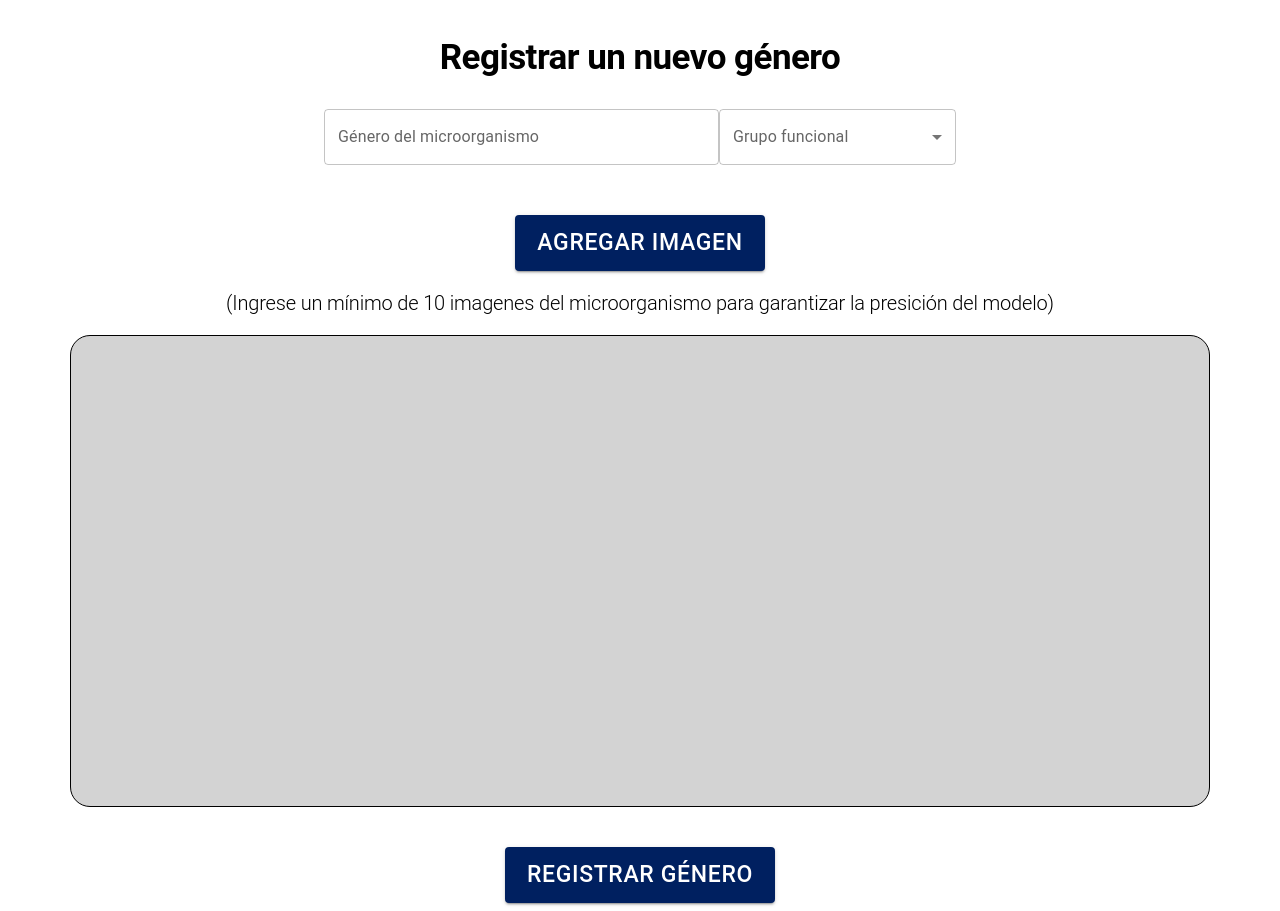
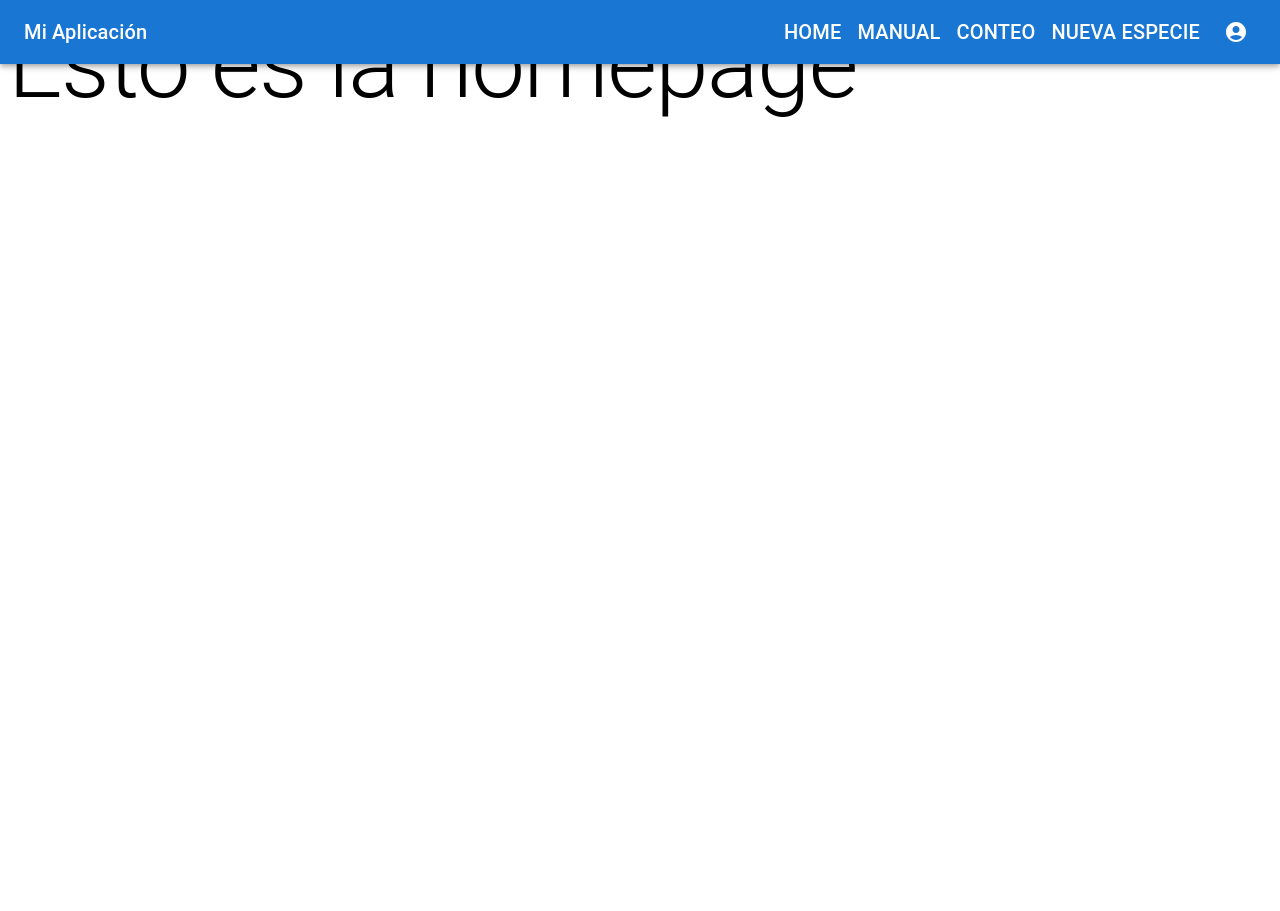
Before and after one commit to FabricioAA223/SoftwareDesignProject, a React (Create React App) app: page / in a window 1280 px wide. After the commit the page ends 800 px from the top, so only its background shows below. Built offline with nearby package versions, Linux system fonts and the light colour scheme.

Commit message:
Se enruto la aplicacion

```diff
--- /dev/null
+++ b/src/Router/AppRouter.jsx
@@ -0,0 +1,35 @@
+import { createBrowserRouter,
+    createRoutesFromElements, Route } from "react-router-dom";
+
+import NewGender from '../pages/newGender/NewGender'
+import NewCount from '../pages/newCount/NewCount'
+import RegisteredMicroorganisms from '../pages/registeredMicroorganisms/RegisteredMicroorganisms'
+import RegisteredUsers from '../pages/registeredUsers/RegisteredUsers'
+import Stats from '../pages/stats/Stats'
+import Login from '../pages/loginUsers/Login'
+
+import NavigationBar from "../pages/navBar/NavigationBar";
+import ForgotPassword from "../pages/forgotPassword/ForgotPassword";
+import NotFoundPage from '../pages/notFoundPage/NotFoundPage'
+import Landing from "../pages/landingPage/Landing";
+
+export const AppRouter = createBrowserRouter(
+    createRoutesFromElements(
+        <Route path="/" element={<NavigationBar/>}>
+            <Route index element={<Landing />} />
+
+            <Route path="login" element={<Login />}/>
+            <Route path="forgot_password" element={<ForgotPassword />} />
+
+            <Route path="new_gender" element={<NewGender />} />
+            <Route path="new_count" element={<NewCount />} />
+
+            <Route path="registered_microorganisms" element={<RegisteredMicroorganisms />} />
+            <Route path="registered_users" element={<RegisteredUsers />} />
+
+            <Route path="stats" element={<Stats />} />
+
+            <Route path="*" element={<NotFoundPage />} />
+        </Route>
+    )
+)
--- a/src/index.js
+++ b/src/index.js
@@ -1,9 +1,10 @@
 import React from 'react';
 import ReactDOM from 'react-dom/client';
-import NewGender from '../src/pages/newGender/NewGender'
+import { AppRouter } from './Router/AppRouter';
+import { RouterProvider } from 'react-router-dom';
 const root = ReactDOM.createRoot(document.getElementById('root'));
 root.render(
   <React.StrictMode>
-    <NewGender />
+    <RouterProvider router={AppRouter} />
   </React.StrictMode>
 );
--- a/src/pages/landingPage/Landing.jsx
+++ b/src/pages/landingPage/Landing.jsx
@@ -1,11 +1,10 @@
+import { Typography } from '@mui/material';
 import React from 'react';
-import NavigationBar from '../navBar/NavigationBar';
 
 function Landing() {
   return (
     <div>
-      <NavigationBar isLandingPage={true} />
-      {/* Resto del contenido de tu página de inicio */}
+      <Typography variant='h1'>Esto es la homepage</Typography>
     </div>
   );
 }
--- a/src/pages/navBar/NavigationBar.jsx
+++ b/src/pages/navBar/NavigationBar.jsx
@@ -1,9 +1,11 @@
 import React from 'react';
-import { AppBar, Toolbar, Typography, IconButton, Menu, MenuItem } from '@mui/material';
+import { AppBar, Toolbar, Typography, IconButton, Menu, MenuItem, Box } from '@mui/material';
 import { AccountCircle } from '@mui/icons-material';
-import { useAuth } from '../../ContextAuthentication/AuthContext'; // Importa el contexto
-function NavigationBar({ isLandingPage }) {
-  const { isLoggedIn, setIsLoggedIn } = useAuth(); // Usa el hook de autenticación para obtener el estado de inicio de sesión y la función para cambiarlo
+import { Outlet } from 'react-router-dom';
+// import { useAuth } from '../../ContextAuthentication/AuthContext'; // Importa el contexto
+export default function NavigationBar(){
+  // const { isLoggedIn, setIsLoggedIn } = useAuth(); // Usa el hook de autenticación para obtener el estado de inicio de sesión y la función para cambiarlo
+  const [isLoggedIn, setIsLoggedIn] = React.useState(true); // Usa el hook de autenticación para obtener el estado de inicio de sesión y la función para cambiarlo
   const [anchorEl, setAnchorEl] = React.useState(null);
 
   const handleMenuOpen = (event) => {
@@ -13,14 +15,15 @@ function NavigationBar({ isLandingPage }) {
   const handleMenuClose = () => {
     setAnchorEl(null);
   };
-  const handleChangeCredentials = () => {
-    // Agrega aquí la lógica para cambiar las credenciales del usuario
-    // Por ejemplo, puedes abrir un cuadro de diálogo o navegar a una página de cambio de credenciales
-    console.log('Cambiar Credenciales');
-    handleMenuClose(); // Cierra el menú después de hacer clic en "Cambiar Credenciales"
-  };
+  // const handleChangeCredentials = () => {
+  //   // Agrega aquí la lógica para cambiar las credenciales del usuario
+  //   // Por ejemplo, puedes abrir un cuadro de diálogo o navegar a una página de cambio de credenciales
+  //   console.log('Cambiar Credenciales');
+  //   handleMenuClose(); // Cierra el menú después de hacer clic en "Cambiar Credenciales"
+  // };
   return (
-    <AppBar position="static">
+    <Box>
+      <AppBar>
       <Toolbar>
         <Typography variant="h6" component="div">
           {/*<img src="/logo.png" alt="Logo" style={{ marginRight: '16px' }} /> */}
@@ -44,7 +47,7 @@ function NavigationBar({ isLandingPage }) {
               NUEVA ESPECIE
             </Typography>
           </>
-        ) : null}
+        ):null}
 
         <div>
           <IconButton
@@ -67,13 +70,12 @@ function NavigationBar({ isLandingPage }) {
               <>
                 <MenuItem onClick={handleMenuClose}>Cambiar Credenciales</MenuItem>
               </>
-            )
-            }
+            )}
           </Menu>
         </div>
       </Toolbar>
     </AppBar>
+    <Outlet />
+    </Box>
   );
 }
-
-export default NavigationBar;
--- a/src/pages/newGender/NewGender.jsx
+++ b/src/pages/newGender/NewGender.jsx
@@ -97,7 +97,7 @@ export default function NewGender() {
                     justifyContent={'space-between'}
                     bgcolor={'white'}
                 >
-                    <img src={image.url} alt="Imagen seleccionada"/>
+                    <img src={image.url} alt="Imagen seleccionada" style={{maxHeight:'320px'}}/>
                     <Button variant='outlined' endIcon={<DeleteIcon />} size='large' sx={{mt:'10px' , fontSize:'18px', marginX:'auto'}} onClick={() => handleImageDelete(index)}>Eliminar</Button>
                 </Box>
             ))}
--- /dev/null
+++ b/src/pages/notFoundPage/NotFoundPage.jsx
@@ -0,0 +1,10 @@
+import { Typography } from '@mui/material'
+import React from 'react'
+
+export default function NotFoundPage() {
+  return (
+    <div>
+      <Typography variant='h1' mt={'300px'}>NOT FOUND PAGE ERROR 404</Typography>
+    </div>
+  )
+}
```
Also changed, not shown: 1 other file (tests, documents, lock files or other folders). Lines whose indentation alone changed are shown as unchanged.
